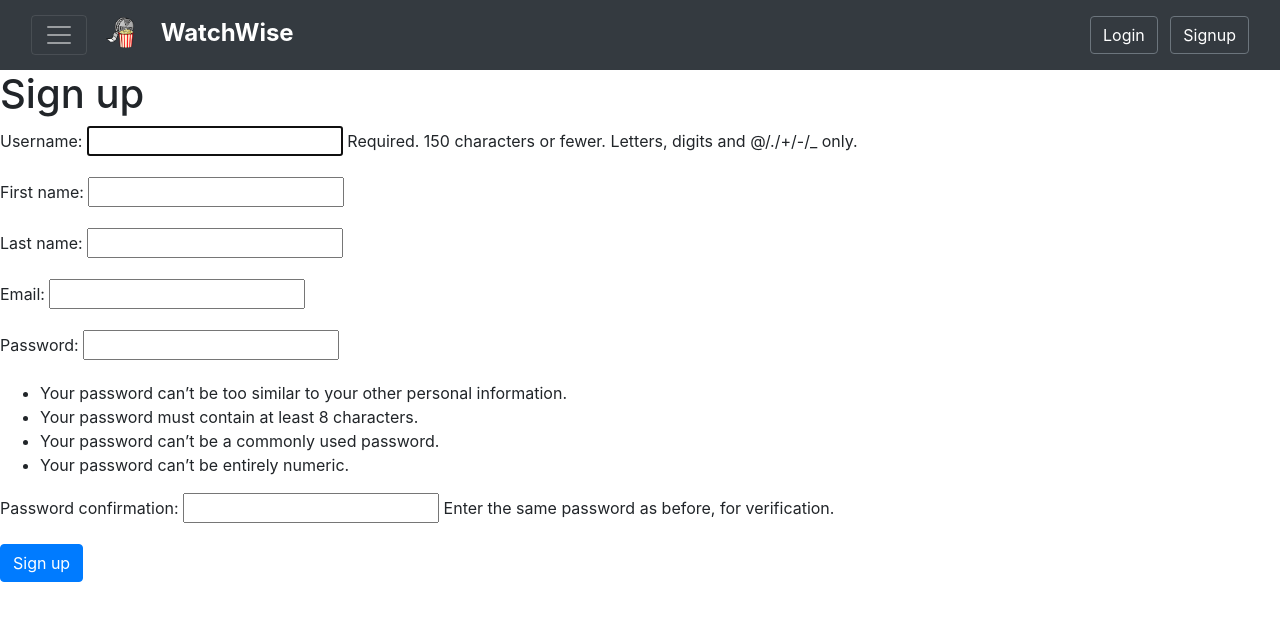
After one commit to lucchesilorenzo/watchwise, a Django app: page /watchwise/signup/ in a window 1280 px wide. The commit adds this page. Shown: the top 621 px of the page. Run offline with Django 4.2, Linux system fonts and the light colour scheme.

Commit message:
Added basic forms (YET TO BE FULLY TESTED)

```diff
--- a/watchwise_project/watchwise/forms.py
+++ b/watchwise_project/watchwise/forms.py
@@ -1,12 +1,13 @@
 from django import forms
-from .models import Profile
+from django.contrib.auth.forms import UserCreationForm
+from django.contrib.auth.models import User
 
 
-class NameForm(forms.Form):
-    your_name = forms.CharField(label="Your name", max_length=100)
-    your_data = forms.DateField(label="Your Date")
+class RegistrationForm(UserCreationForm):
+    first_name = forms.CharField(max_length=30)
+    last_name = forms.CharField(max_length=30)
+    email = forms.EmailField(max_length=254)
 
-class ProfileForm(forms.ModelForm):
     class Meta:
-        model = Profile
-        fields = ["user", "birth_date",]
+        model = User
+        fields = ['username', 'first_name', 'last_name', 'email', 'password1', 'password2']
--- a/watchwise_project/watchwise/models.py
+++ b/watchwise_project/watchwise/models.py
@@ -1,8 +1,9 @@
 from django.db import models
 from django.contrib.auth.models import User
 
+
 STATUS_CHOICES = [
-    ('already_seen', 'Already Seen'),
+    ('watched', 'Watched'),
     ('wishlist', 'Wishlist'),
     ('not_interested', 'Not Interested'),
 ]
--- a/watchwise_project/watchwise/templates/base.html
+++ b/watchwise_project/watchwise/templates/base.html
@@ -30,6 +30,19 @@
           <span>WatchWise</span>
         </a>
 
+        <!-- User Info and Logout -->
+        <div class="navbar-text ml-auto d-flex align-items-center">
+          <div>
+            {% if user.is_authenticated %}
+            <span class="mr-3 text-dark">Ciao, {{ user.username }}!</span>
+            <a href="{% url 'logout' %}" class="btn btn-outline-light">Logout</a>
+            {% else %}
+            <a href="{% url 'login' %}" class="btn btn-outline-secondary btn-dark">Login</a>
+            <a href="{% url 'signup' %}" class="btn btn-outline-secondary btn-dark ml-2">Signup</a>
+            {% endif %}
+          </div>
+        </div>
+
         <!-- Menu Links -->
         <div class="collapse navbar-collapse" id="navbarNav">
           <ul class="navbar-nav ml-auto">
@@ -43,6 +56,7 @@
         </div>
       </div>
     </nav>
+
     {% block content %} {% endblock %}
   </body>
 </html>
--- a/watchwise_project/watchwise/templates/results.html
+++ b/watchwise_project/watchwise/templates/results.html
@@ -1,4 +1,8 @@
-{% extends "base.html" %} {% block title %}Results{% endblock %} {% block content %}
+{% extends 'base.html' %}
+
+{% block title %}Results{% endblock %}
+
+{% block content %}
 <div class="container">
   <div class="row justify-content-center">
     {% for m in data.results %}
--- /dev/null
+++ b/watchwise_project/watchwise/templates/signup.html
@@ -0,0 +1,11 @@
+{% extends 'base.html' %} {% block title %}Sign up{% endblock %} {% block content %}
+
+<h1>Sign up</h1>
+
+<form method="post">
+  {% csrf_token %} {{ form.as_p }}
+
+  <button type="submit" class="btn btn-primary">Sign up</button>
+</form>
+
+{% endblock %}
--- a/watchwise_project/watchwise/templates/update_media.html
+++ b/watchwise_project/watchwise/templates/update_media.html
@@ -1,5 +1,7 @@
 {% extends 'base.html' %}
+
 {% block title %}Update Movie{% endblock %}
+
 {% block content %}
 <div class="container my-5">
     <h1 class="mb-4">Update Movie</h1>
--- a/watchwise_project/watchwise/urls.py
+++ b/watchwise_project/watchwise/urls.py
@@ -1,13 +1,18 @@
 from django.urls import path
+from django.contrib.auth.views import LoginView
+from django.contrib.auth.views import LogoutView
 from . import views
+
 
 urlpatterns = [
     path('', views.watchwise, name='homepage'),
-    path('movie_list', views.movie_list, name='movie_list'),
-    path('tv_show_list', views.tv_show_list, name='tv_show_list'),
-    path('results', views.results, name='results'),
-    path('save_media', views.save_media, name='save_media'),
-    path('delete_media/<str:type>/<int:id>', views.delete_media, name='delete_media'),
-    path('update_media/<str:type>/<int:id>', views.update_media, name='update_media'),
-    # path('get_name', views.get_name, name='get_name'),
+    path('movie_list/', views.movie_list, name='movie_list'),
+    path('tv_show_list/', views.tv_show_list, name='tv_show_list'),
+    path('results/', views.results, name='results'),
+    path('save_media/', views.save_media, name='save_media'),
+    path('delete_media/<str:type>/<int:id>/', views.delete_media, name='delete_media'),
+    path('update_media/<str:type>/<int:id>/', views.update_media, name='update_media'),
+    path('login/', LoginView.as_view(template_name='login.html'), name='login'),
+    path('signup/', views.signup, name='signup'),
+    path('logout/', LogoutView.as_view(next_page='login'), name='logout'),
 ]
--- a/watchwise_project/watchwise/views.py
+++ b/watchwise_project/watchwise/views.py
@@ -1,6 +1,8 @@
 from .models import Movie, TVShow
 from django.shortcuts import render, redirect, get_object_or_404
 from django.contrib import messages
+from django.contrib.auth import login
+from .forms import RegistrationForm
 import requests
 
 
@@ -130,3 +132,15 @@ def save_media(request):
                 tv_show.comment = comment
                 tv_show.save()
         return redirect('results')
+
+
+def signup(request):
+    if request.method == 'POST':
+        form = RegistrationForm(request.POST)
+        if form.is_valid():
+            user = form.save()
+            login(request, user)
+            return redirect('homepage')
+    else:
+        form = RegistrationForm()
+    return render(request, 'signup.html', {'form': form})
--- a/watchwise_project/watchwise_project/settings.py
+++ b/watchwise_project/watchwise_project/settings.py
@@ -123,3 +123,5 @@ STATIC_URL = 'static/'
 # https://docs.djangoproject.com/en/4.2/ref/settings/#default-auto-field
 
 DEFAULT_AUTO_FIELD = 'django.db.models.BigAutoField'
+
+LOGIN_REDIRECT_URL = 'homepage'  # 'homepage' è il nome del tuo percorso URL per la homepage
```
Also changed, not shown: watchwise_project/watchwise/templates/homepage.html (+7 -1 lines), watchwise_project/watchwise/templates/login.html (added, +15 -0 lines), watchwise_project/watchwise/templates/movie_list.html (+7 -1 lines), watchwise_project/watchwise/templates/name.html (deleted, +0 -12 lines), watchwise_project/watchwise/templates/tv_show_list.html (+7 -1 lines).
